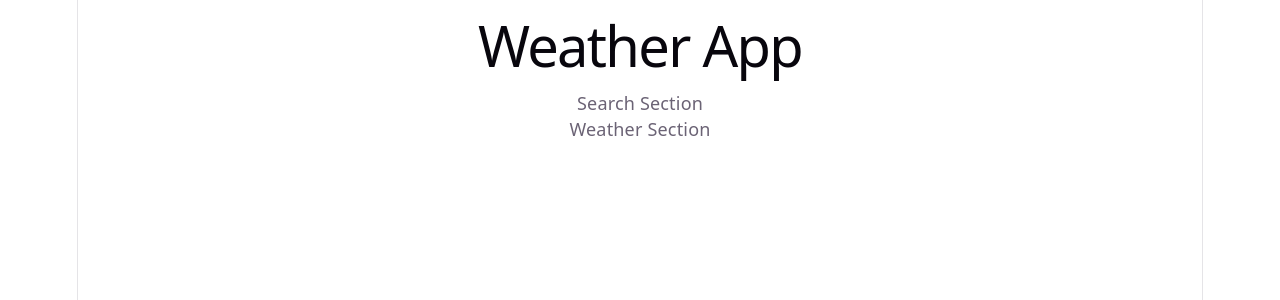
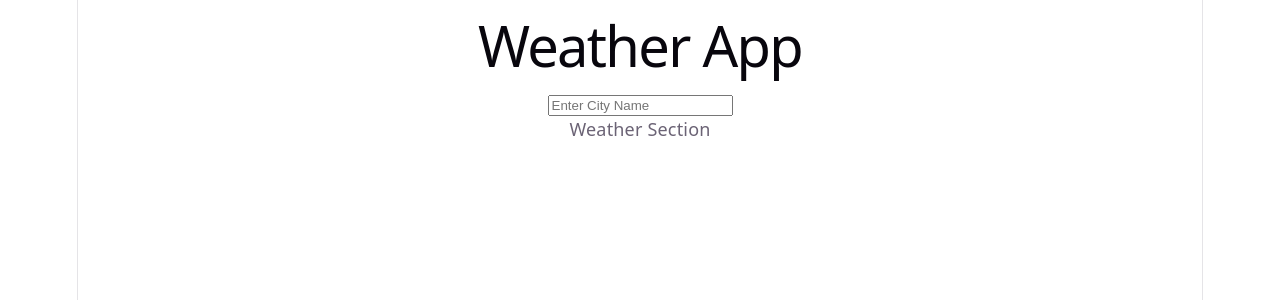
Before and after one commit to Mr-Mohit-Dixit/Weather_App_React, a React (Vite) app: page / in a window 1280 px wide. Shown: the top 300 px of the page. Built offline with nearby package versions, Linux system fonts and the light colour scheme.

Commit message:
Add city search input

```diff
--- a/src/App.jsx
+++ b/src/App.jsx
@@ -6,7 +6,12 @@ const App = () => {
 
       <h1> Weather App </h1>
       <section>
-        Search Section
+        {/* Search Section */}
+        <input
+        type='text'
+        placeholder='Enter City Name'
+        />
+
       </section>
 
       <section>
```
